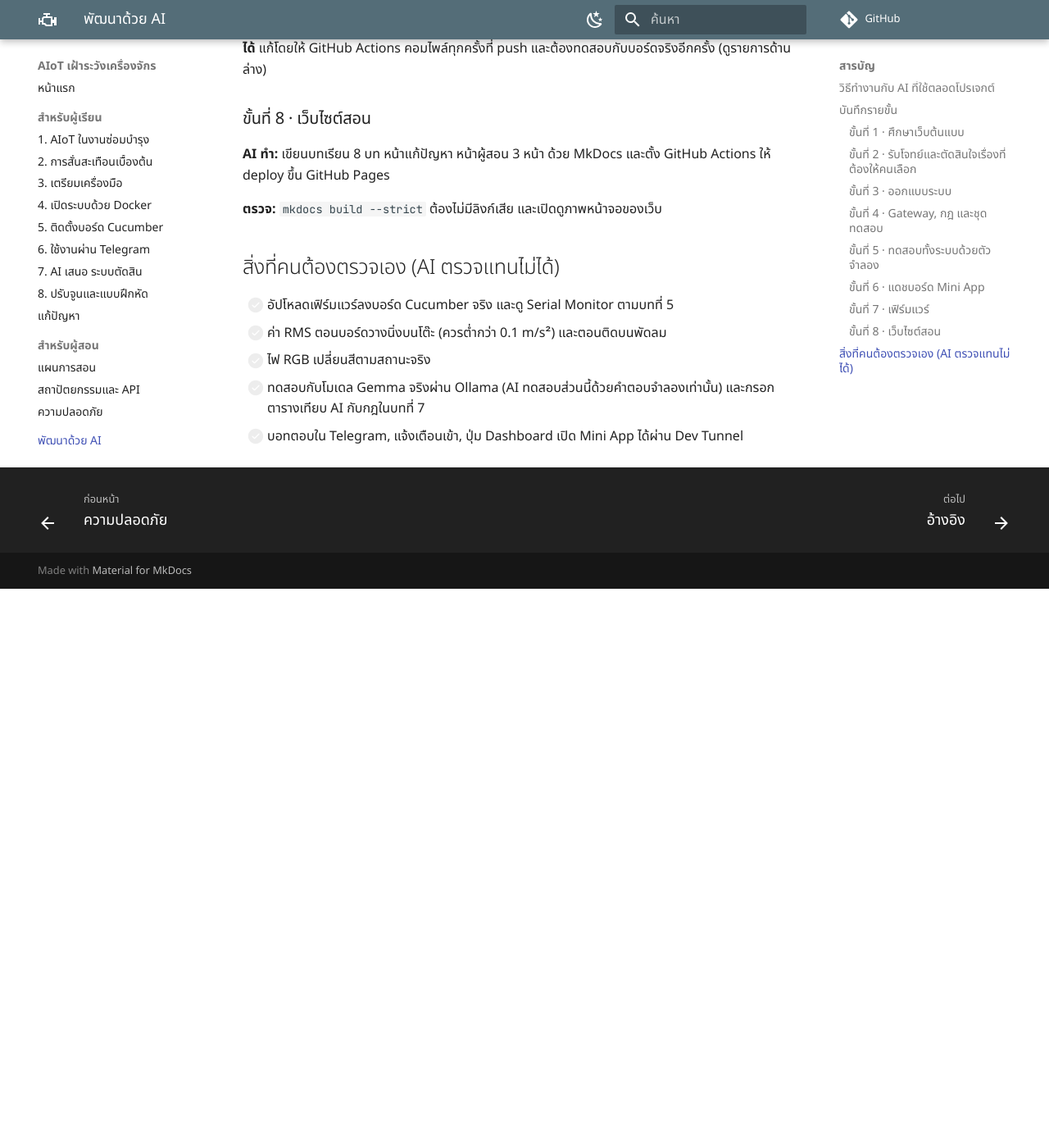
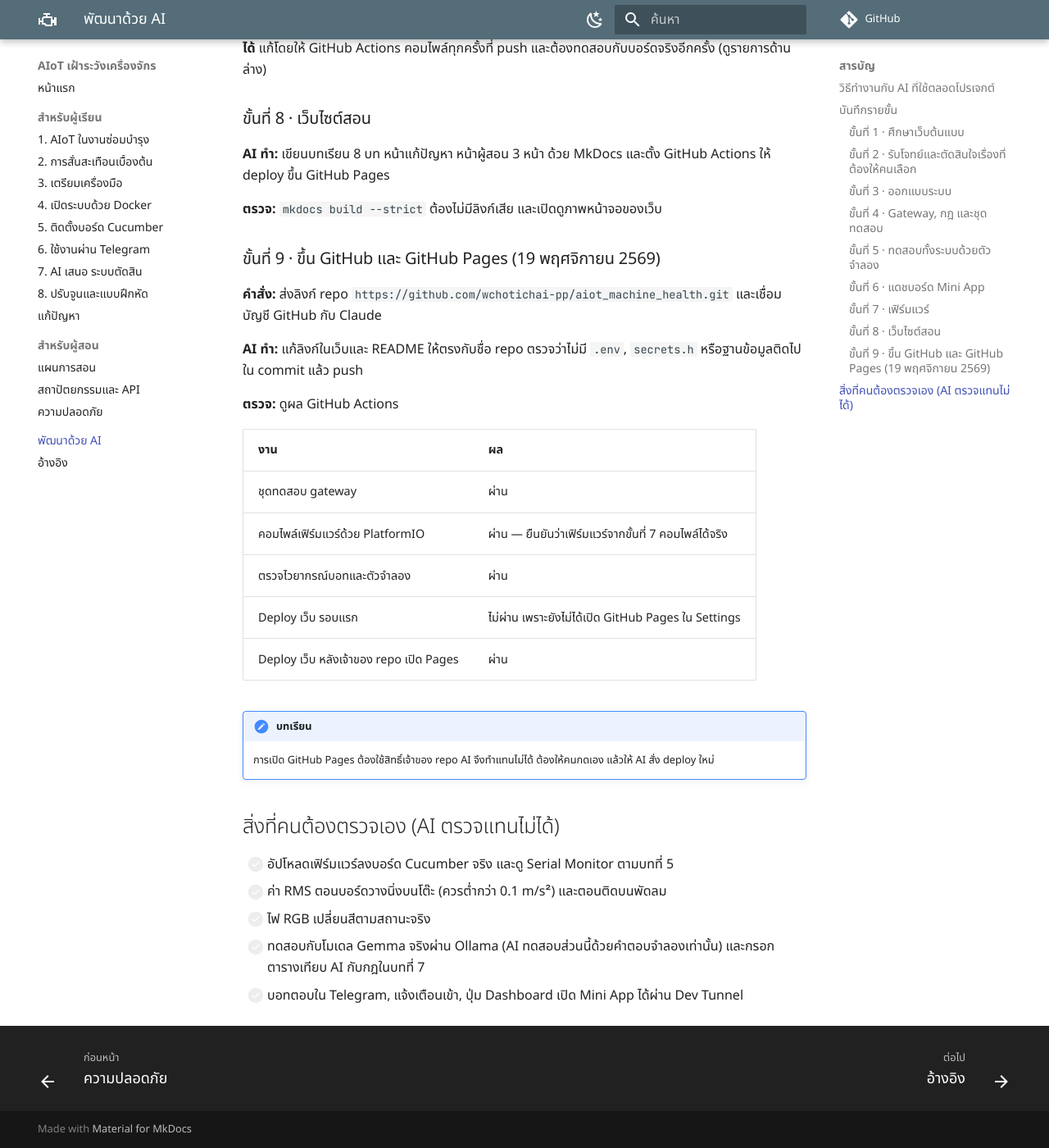
Before and after one commit to wchotichai-pp/aiot_machine_health, an MkDocs documentation site: the page built from docs/ai-dev-log.md, in a window 1280 px wide and 1400 px high, scrolled down 2683 px. Shown: the whole window at 82% size. Built offline with MkDocs 1.6.1 and Material for MkDocs 9.7.7, drawn with Linux system fonts in a browser that asks for light colours; comment, search, counter and statistics services are not loaded; before the commit the page ends 3401 px from its top, so only the background shows below that.

Commit message:
docs: log GitHub push, CI results and Pages deployment
Co-Authored-By: Claude Opus 5.5 <noreply@anthropic.com>
Claude-Session: https://claude.ai/code/session_01LXBQXbB89AZDeNsMXPqt3y

```diff
--- a/docs/ai-dev-log.md
+++ b/docs/ai-dev-log.md
@@ -95,6 +95,25 @@ flowchart LR
 
 **ตรวจ:** `mkdocs build --strict` ต้องไม่มีลิงก์เสีย และเปิดดูภาพหน้าจอของเว็บ
 
+### ขั้นที่ 9 · ขึ้น GitHub และ GitHub Pages (19 พฤศจิกายน 2569)
+
+**คำสั่ง:** ส่งลิงก์ repo `https://github.com/wchotichai-pp/aiot_machine_health.git` และเชื่อมบัญชี GitHub กับ Claude
+
+**AI ทำ:** แก้ลิงก์ในเว็บและ README ให้ตรงกับชื่อ repo ตรวจว่าไม่มี `.env`, `secrets.h` หรือฐานข้อมูลติดไปใน commit แล้ว push
+
+**ตรวจ:** ดูผล GitHub Actions
+
+| งาน | ผล |
+| --- | --- |
+| ชุดทดสอบ gateway | ผ่าน |
+| คอมไพล์เฟิร์มแวร์ด้วย PlatformIO | ผ่าน — ยืนยันว่าเฟิร์มแวร์จากขั้นที่ 7 คอมไพล์ได้จริง |
+| ตรวจไวยากรณ์บอทและตัวจำลอง | ผ่าน |
+| Deploy เว็บ รอบแรก | ไม่ผ่าน เพราะยังไม่ได้เปิด GitHub Pages ใน Settings |
+| Deploy เว็บ หลังเจ้าของ repo เปิด Pages | ผ่าน |
+
+!!! note "บทเรียน"
+    การเปิด GitHub Pages ต้องใช้สิทธิ์เจ้าของ repo AI จึงทำแทนไม่ได้ ต้องให้คนกดเอง แล้วให้ AI สั่ง deploy ใหม่
+
 ## สิ่งที่คนต้องตรวจเอง (AI ตรวจแทนไม่ได้)
 
 - [ ] อัปโหลดเฟิร์มแวร์ลงบอร์ด Cucumber จริง และดู Serial Monitor ตามบทที่ 5
```
